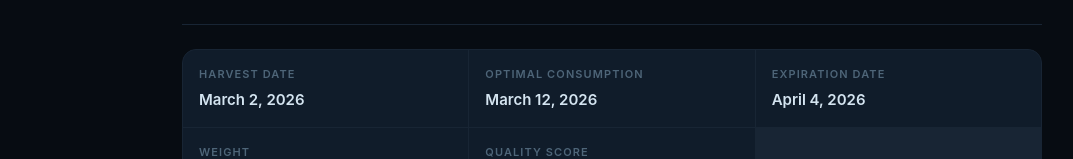
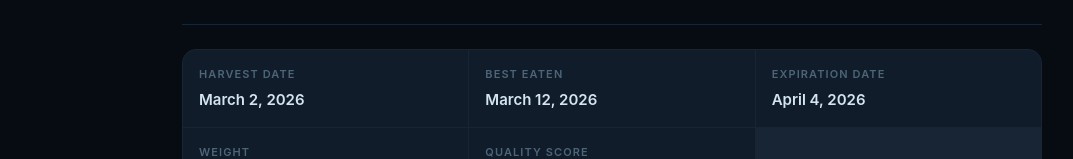
Before and after one commit to anne-zou/shinkei_takehome_fish_inventory_app, a React (Vite) app: page / in a window 1280 px wide. Both pictures are taken after a click on the button 640 px from the left and 337 px from the top of the page. Shown: the part 586-745 px from the top of the page, without its empty margins (28-1101 px from the left). Built offline with nearby package versions, Linux system fonts and the light colour scheme.

Commit message:
feat: rename "Optimal Consumption" to "Best Eaten" across UI
Co-Authored-By: Claude Sonnet 4.6 <noreply@anthropic.com>

```diff
--- a/src/components/browse/FilterSortBar.tsx
+++ b/src/components/browse/FilterSortBar.tsx
@@ -31,14 +31,14 @@ const SORT_OPTIONS: { value: SortField; label: string }[] = [
   { value: 'price', label: 'Price' },
   { value: 'harvest_weight', label: 'Weight' },
   { value: 'harvest_date', label: 'Harvest Date' },
-  { value: 'optimal_consumption_date', label: 'Optimal Consumption Date (Processed fish only)' },
+  { value: 'optimal_consumption_date', label: 'Best Eaten Date (Processed fish only)' },
   { value: 'expiration_date', label: 'Expiration Date (Processed fish only)' },
   { value: 'quality_score', label: 'Quality Score (Processed fish only)' },
 ];
 
 const DATE_FIELD_OPTIONS = [
   { value: 'harvest_date', label: 'Harvest Date' },
-  { value: 'optimal_consumption_date', label: 'Optimal Consumption Date (Processed fish only)' },
+  { value: 'optimal_consumption_date', label: 'Best Eaten Date (Processed fish only)' },
   { value: 'expiration_date', label: 'Expiration Date (Processed fish only)' },
 ] as const;
 
--- a/src/components/browse/FishListItem.tsx
+++ b/src/components/browse/FishListItem.tsx
@@ -71,7 +71,7 @@ export default function FishListItem({ fish }: Props) {
           </div>
           {fish.optimal_consumption_date && (
             <div className="fish-item-date">
-              <span className="fish-item-date-label">Optimal</span>
+              <span className="fish-item-date-label">Best Eaten</span>
               <span className="fish-item-date-value">{formatDate(fish.optimal_consumption_date)}</span>
             </div>
           )}
--- a/src/components/fish/FishDetails.tsx
+++ b/src/components/fish/FishDetails.tsx
@@ -68,7 +68,7 @@ export default function FishDetails({ fish }: Props) {
         </div>
 
         <div className="fish-details-stat">
-          <span className="fish-details-stat-label">Optimal Consumption</span>
+          <span className="fish-details-stat-label">Best Eaten</span>
           <span className="fish-details-stat-value">{formatDate(fish.optimal_consumption_date)}</span>
         </div>
 
```
